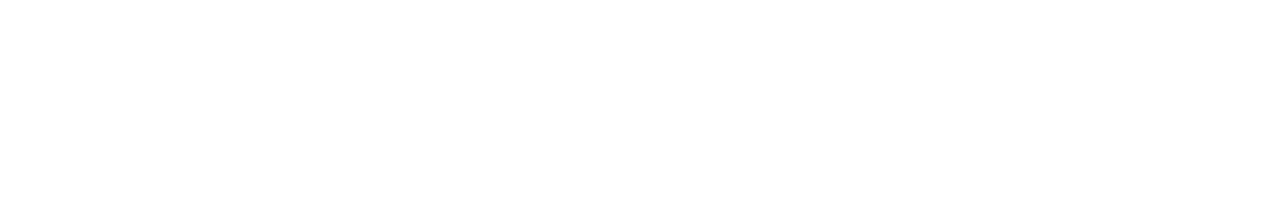
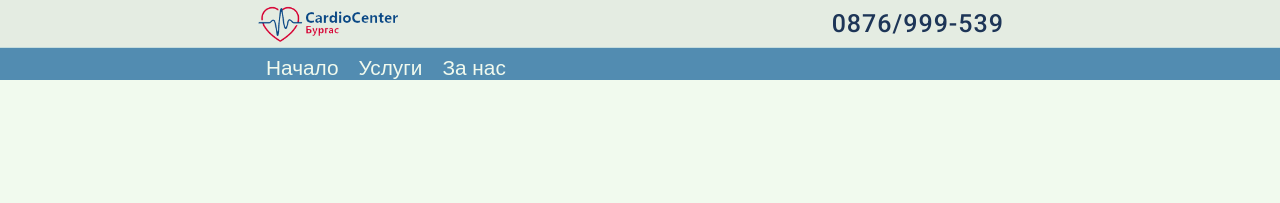
Before and after one commit to Zakrok09/cardiobs-demo, a plain HTML site: page index.html in a window 1280 px wide. Drawn offline with Linux system fonts and the light colour scheme.

Commit message:
Add header and navbar

```diff
--- a/index.html
+++ b/index.html
@@ -12,6 +12,24 @@
     <title>Cardio Center bg</title>
 </head>
 <body>
+    <div class="grid">
+        <header>
+            <img src="./images/logo.png" alt="Cardio center logo">
+            <span>0876/999-539</span>
+        </header>
+        <nav>
+            <ul>
+                <li><a href="">Начало</a></li>
+                <li><a href="">Услуги</a></li>
+                <li><a href="">За нас</a></li>
+            </ul>
+        </nav>
+        <main>
 
+        </main>
+        <footer>
+
+        </footer>
+    </div>
 </body>
 </html>
--- a/styles/master.css
+++ b/styles/master.css
@@ -0,0 +1,71 @@
+@import url('https://fonts.googleapis.com/css2?family=Roboto:wght@500&display=swap');
+
+html,
+body {
+    margin: 0;
+    padding: 0;
+    background-color: #F1FAEE;
+}
+
+.grid {
+    display: grid;
+    grid-template: 6vh 4vh auto 15vh / 1fr 7fr 1fr;
+}
+
+header {
+    grid-area: 1 / 1 / span 1 / span 3;
+    padding: 0 20%;
+
+    display: flex;
+    align-items: center;
+    justify-content: space-between;
+    background-color: #e4ece2;
+
+    border-color: #c4dcdd;
+    border-width: 0.003vh;
+    border-bottom-style: solid;
+}
+
+header img {
+    height: 100%;
+    display: inline;
+}
+
+header span {
+    margin-right: 20px;
+    font-size: 25px;
+    letter-spacing: 1px;
+    font-family: Roboto, serif;
+    color: #1D3557;
+}
+
+nav {
+    grid-area: 2 / 1 / span 1 / span 3;
+    background-color: #528cb1;
+
+    padding: 0 20%;
+    overflow: hidden;
+}
+
+nav ul {
+    margin: 0;
+    padding: 0;
+    height: 100%;
+    display: flex;
+    align-items: stretch;
+}
+
+nav ul li {
+    display: inline;
+    padding: 8px 10px;
+}
+
+nav ul li a {
+    color: #F1FAEE;
+    font-size: 1.3rem;
+    font-family: sans-serif;
+}
+
+a {
+    text-decoration: none;
+}
```
